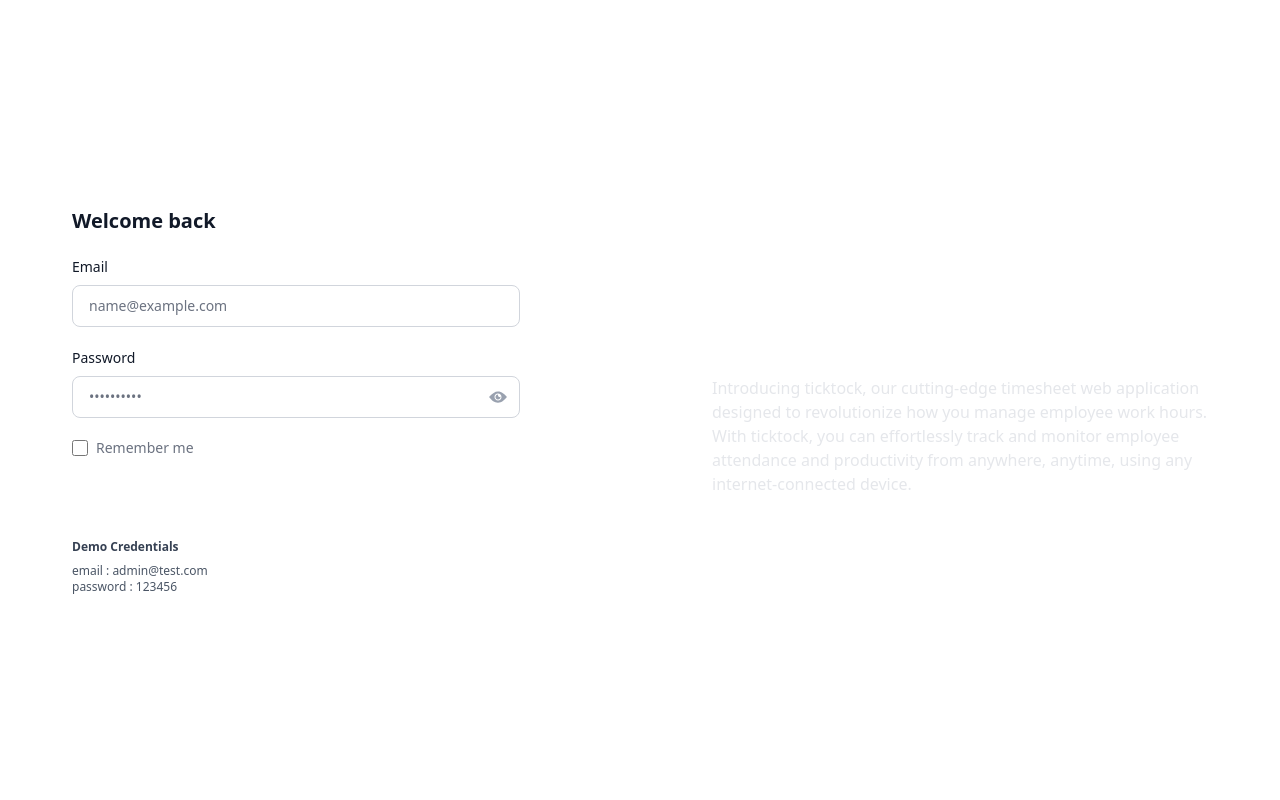
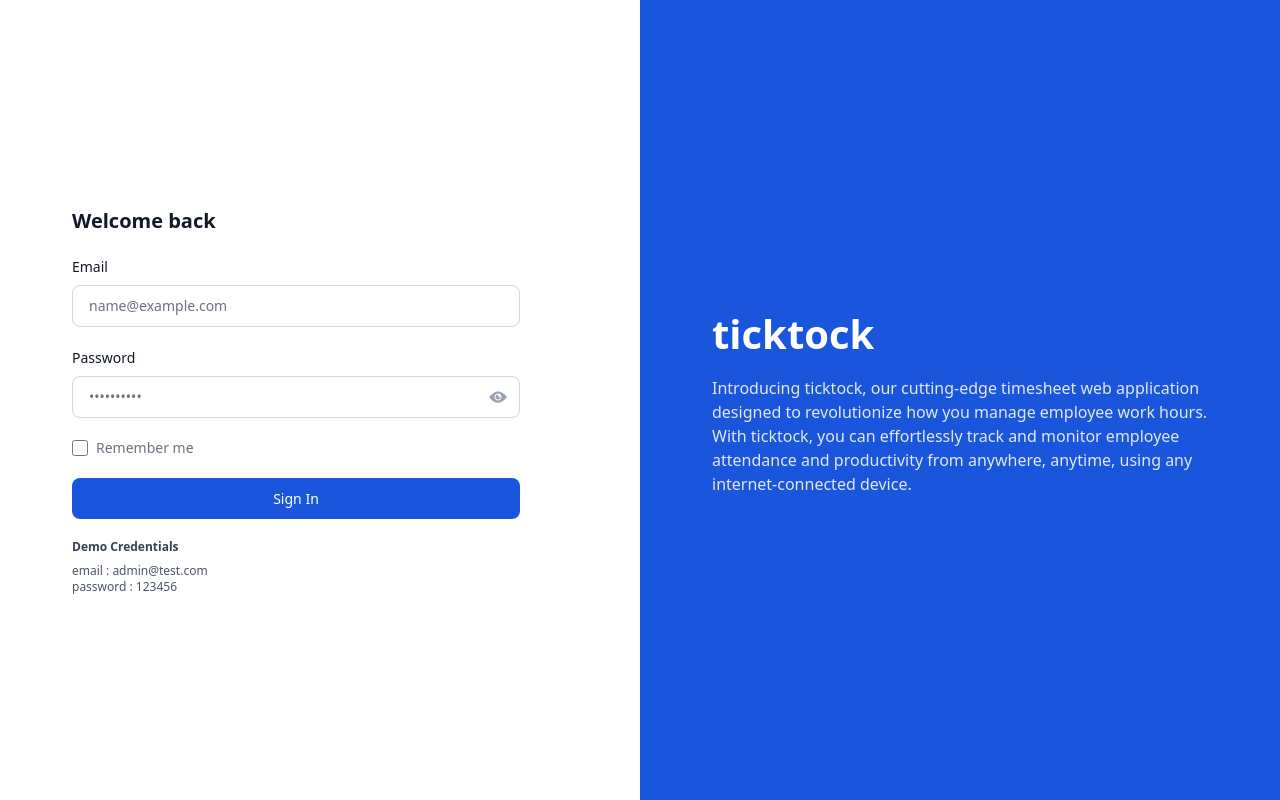
Before and after one commit to samikshajain360/timesheet-management, a Next.js app: page / in a window 1280 px wide. Built offline with nearby package versions, Linux system fonts and the light colour scheme.

Commit message:
add bg color

```diff
--- a/components/appDescription/index.tsx
+++ b/components/appDescription/index.tsx
@@ -1,6 +1,6 @@
 const AppDescription = () => {
   return (
-    <div className="flex flex-col justify-center bg-primary-600 h-full w-full px-[72px]">
+    <div className="flex flex-col justify-center bg-[#1A56DB] h-full w-full px-[72px]">
       <h1 className="text-white text-[40px] font-semibold">ticktock</h1>
       <p className="text-gray-200 mt-3 text-[16px] font-normal">
         Introducing ticktock, our cutting-edge timesheet web application designed to revolutionize how you manage employee work hours. With ticktock, you can effortlessly track and monitor employee attendance and productivity from anywhere, anytime, using any internet-connected device.
--- a/components/common/Button.tsx
+++ b/components/common/Button.tsx
@@ -11,7 +11,7 @@ export default function Button({
     <button
       type={type}
       disabled={loading}
-      className="w-full rounded-lg bg-primary-700 h-[41px] text-[14px] font-medium flex justify-center items-center text-white"
+      className="w-full rounded-lg bg-[#1A56DB] h-[41px] text-[14px] font-medium flex justify-center items-center text-white"
     >
       {loading ? "Loading..." : children}
     </button>
--- a/components/timesheet/TimesheetTable.tsx
+++ b/components/timesheet/TimesheetTable.tsx
@@ -181,7 +181,7 @@ export default function TimesheetTable() {
                               router.push(`/timesheets/${item.week}`);
                             }
                           }}
-                          className="text-sm sm:text-base text-primary-600 font-normal transition hover:underline cursor-pointer bg-transparent border-none"
+                          className="text-sm sm:text-base text-[#1A56DB] font-normal transition hover:underline cursor-pointer bg-transparent border-none"
                         >
                           {getActionText(item.status)}
                         </button>
```
